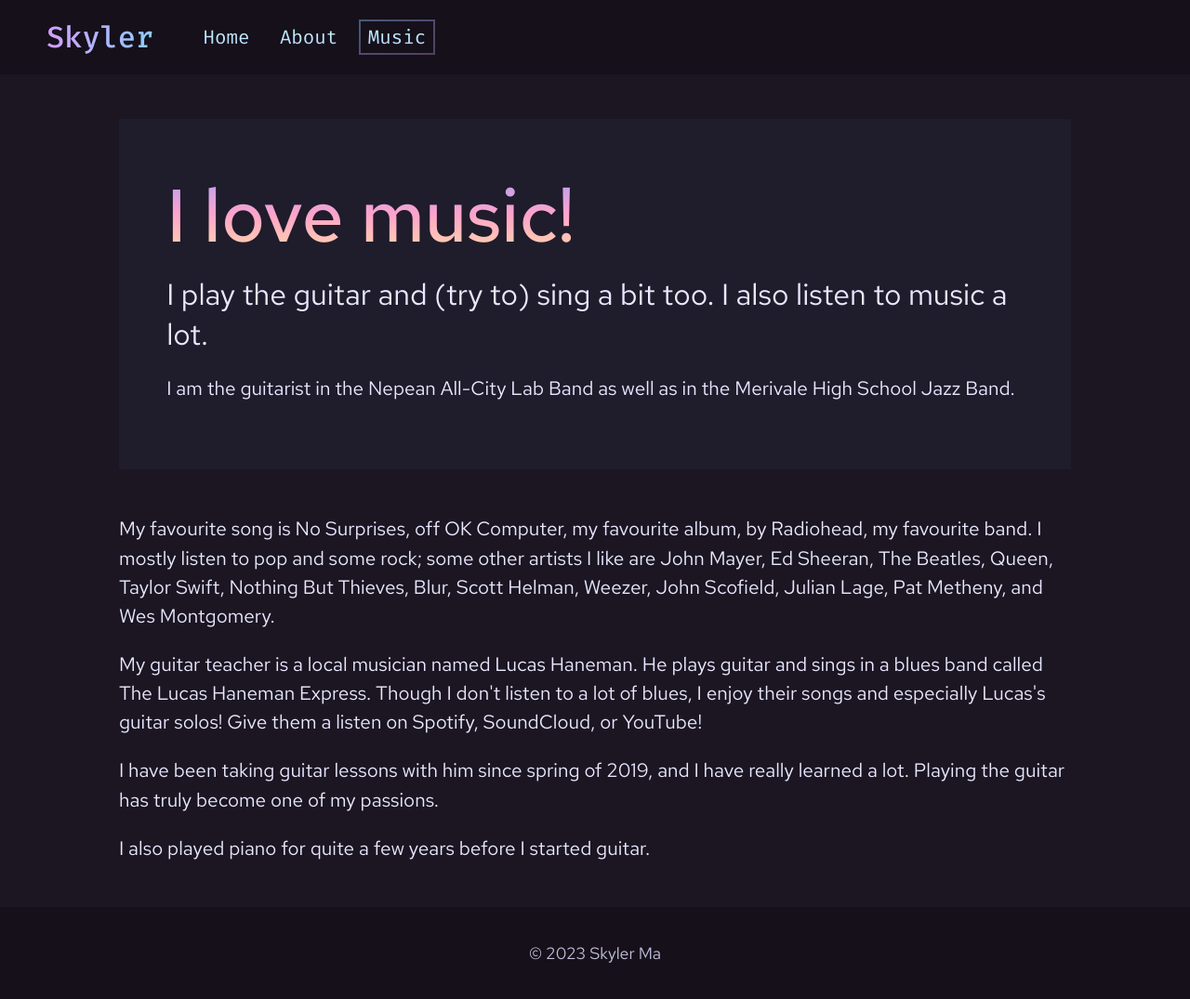
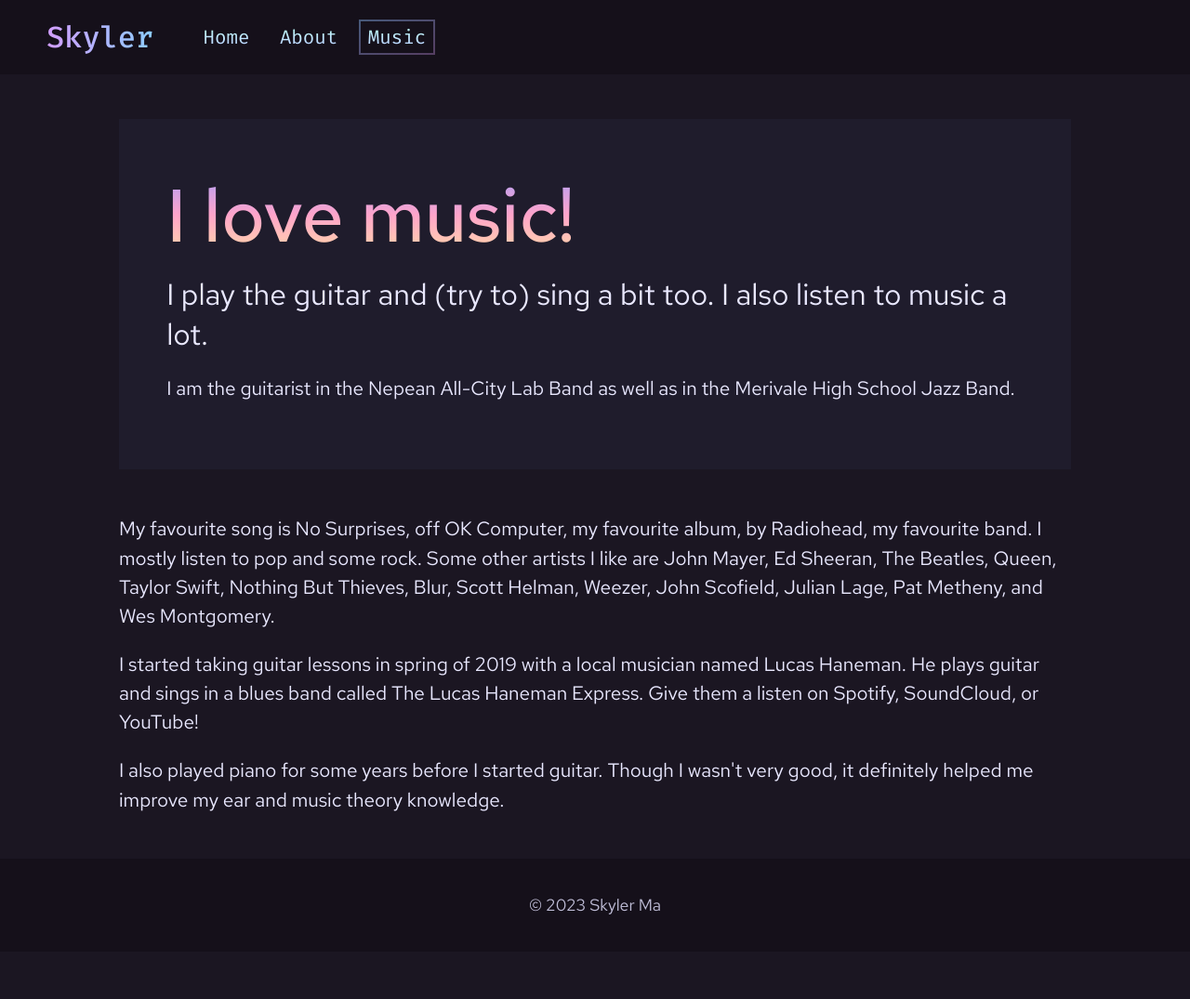
Before and after one commit to sky46/skylerma.com, a Jekyll site: the page built from music.html, in a window 1280 px wide and 1076 px high. Shown: the whole window at 93% size. Built offline with Jekyll 4.4.1, drawn with Linux system fonts in a browser that asks for light colours.

Commit message:
minor chnages to about and music text

```diff
--- a/about.html
+++ b/about.html
@@ -9,7 +9,8 @@ permalink: /about/
     I'm a student in Grade 10 at Merivale HS.
   </h2>
   <p>
-    In my free time, I enjoy playing the guitar, singing, programming, playing sports,
-    reading, and playing video games.
+    In my free time, I enjoy playing the guitar, singing, programming, playing video games, reading, and playing sports.
   </p>
 </div>
+
+<h2 class="section-title">Video Games</h2>
--- a/music.html
+++ b/music.html
@@ -10,16 +10,14 @@ permalink: /music/
 </div>
 <p>
   My favourite song is No Surprises, off OK Computer, my favourite album, by Radiohead, my favourite band.
-  I mostly listen to pop and some rock; some other artists I like are John Mayer, Ed Sheeran, The Beatles, Queen,
+  I mostly listen to pop and some rock. Some other artists I like are John Mayer, Ed Sheeran, The Beatles, Queen,
   Taylor Swift, Nothing But Thieves, Blur, Scott Helman, Weezer, John Scofield, Julian Lage, Pat Metheny, and Wes Montgomery.
 </p>
 <p>
-  My guitar teacher is a local musician named Lucas Haneman. He plays guitar and sings in a blues band called The
-  Lucas Haneman Express. Though I don't listen to a lot of blues, I enjoy their songs and especially Lucas's guitar
-  solos! Give them a listen on Spotify, SoundCloud, or YouTube!
+  I started taking guitar lessons in spring of 2019 with a local musician named Lucas Haneman. He plays guitar and
+  sings in a blues band called The Lucas Haneman Express. Give them a listen on Spotify, SoundCloud, or YouTube!
 </p>
 <p>
-  I have been taking guitar lessons with him since spring of 2019, and I have really learned a lot.
-  Playing the guitar has truly become one of my passions.
+  I also played piano for some years before I started guitar. Though I wasn't very good, it definitely helped me improve my
+  ear and music theory knowledge.
 </p>
-<p>I also played piano for quite a few years before I started guitar.</p>
```
